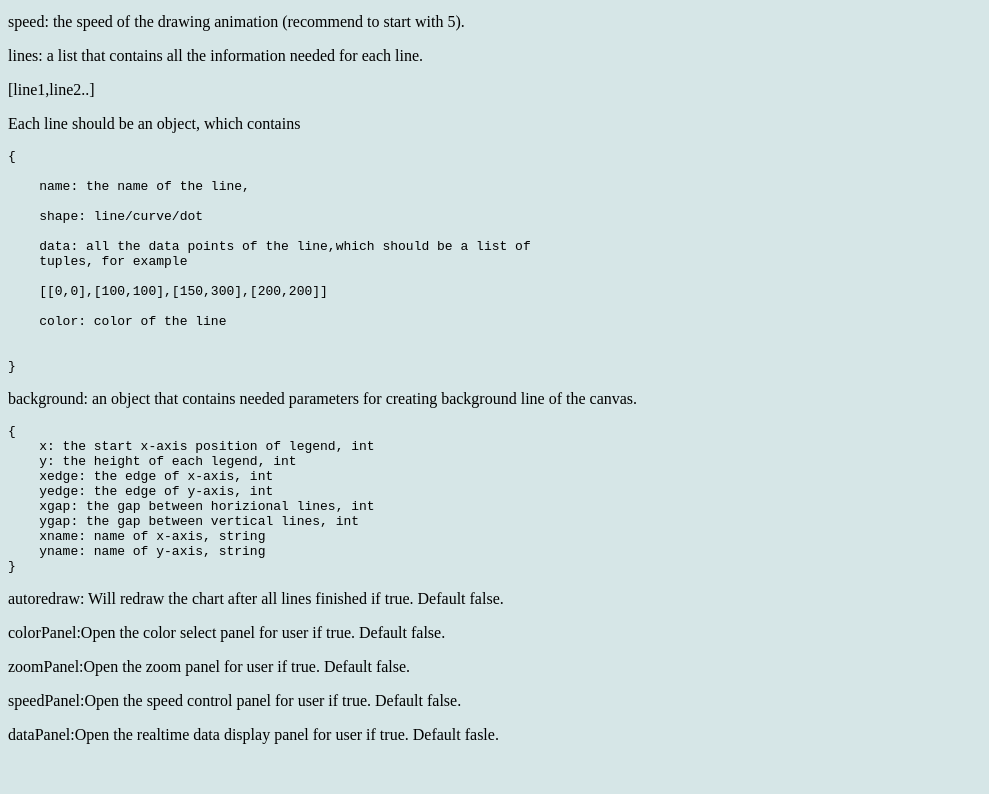
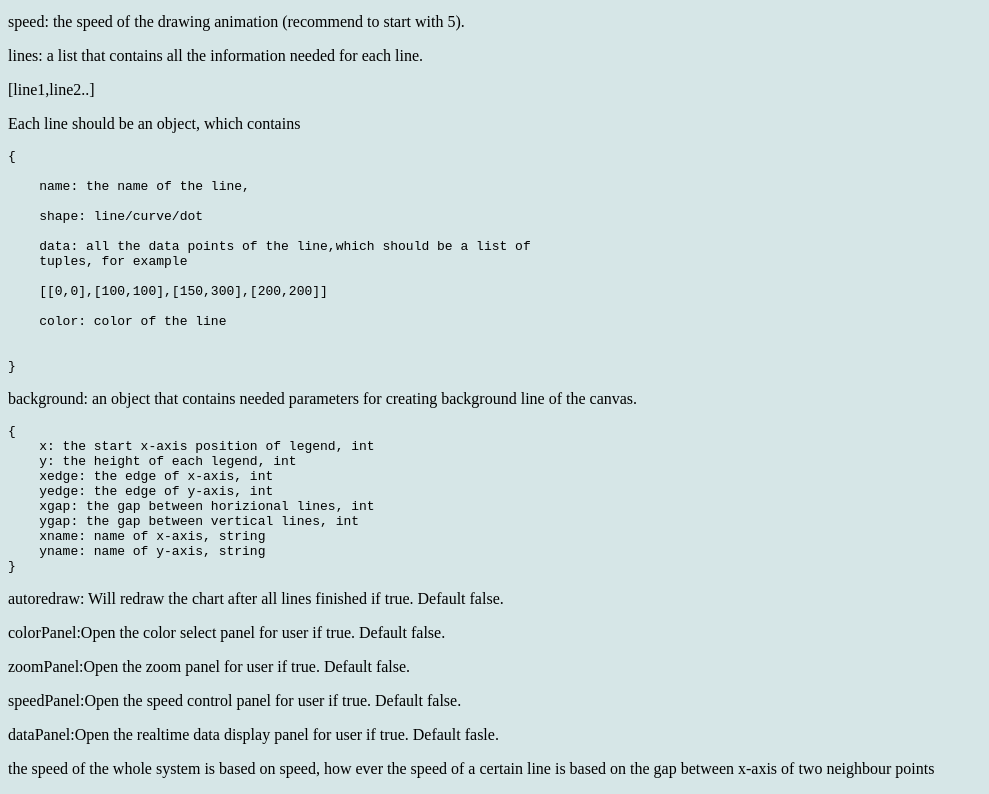
Before and after one commit to chsx258/canvas-table, a website: page pub/readme.html in a window 1280 px wide. Shown: the part 463-1257 px from the top of the page, without its empty margins (0-989 px from the left). Before the commit the page ends 1223 px from the top, so only its background shows below. Drawn offline with Linux system fonts and the light colour scheme.

Commit message:
small change in server.js                add references
               README.md

               index.html
               add button
               jump back added
               change legend location
               updata readme.html

```diff
--- a/pub/readme.html
+++ b/pub/readme.html
@@ -85,7 +85,7 @@
 <p> speedPanel:Open the speed control panel for user if true. Default false.</p>
 
 <p> dataPanel:Open the realtime data display panel for user if true. Default fasle.</p>
-
+<p> the speed of the whole system is based on speed, how ever the speed of a certain line is based on the gap between x-axis of two neighbour points</p>
 <p> </p>
 </body>
 
```
Also changed, not shown: 2 other files.
